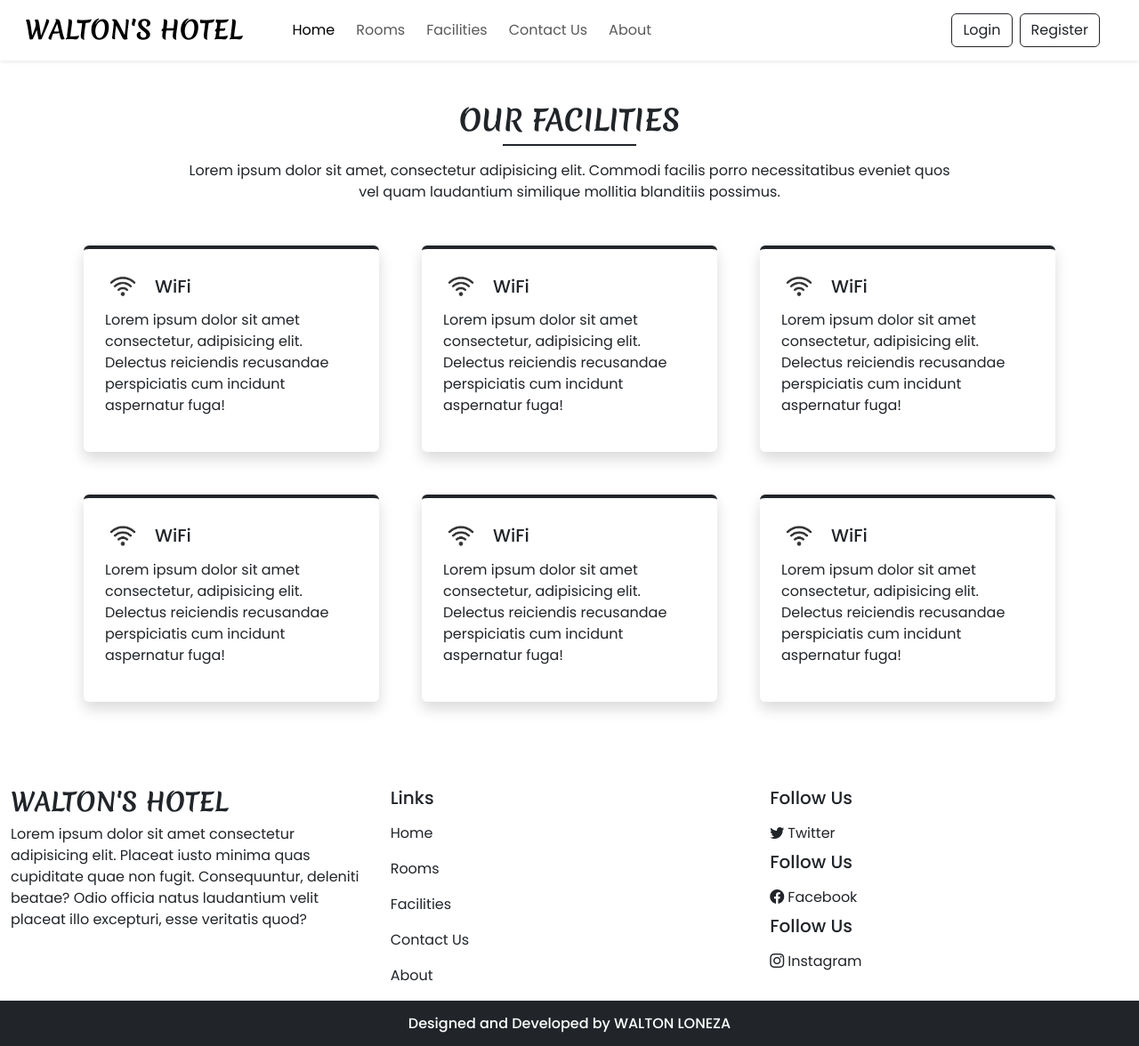
After one commit to walts731/HOTEL, a PHP site: page /facilities.php in a window 1280 px wide. The commit adds this page. Shown: the whole page at 89% size. Run offline with PHP 8.4, Linux system fonts and the light colour scheme.

Commit message:
facilities

```diff
--- a/css/common.css
+++ b/css/common.css
@@ -1,3 +1,8 @@
+:root {
+    --teal: #2ec1ac;
+    --teal_hover:
+}
+
 *{
     font-family: "Poppins", sans-serif;
     font-weight: 400;
@@ -23,11 +28,17 @@ input[type=number] {
 }
 
 .custom-bg{
-    background-color: #2ec1ac;
-    border: 1px solid #2ec1ac;
+    background-color: var(--teal);
+    border: 1px solid var(--teal);
 }
 
 .custom-bg:hover{
-    background-color: #279e8c;
-    border-color: #2ec1ac;
+    background-color: var(--teal_hover);
+    border-color: var(--teal_hover);
 }
+
+.h-line{
+    width: 150px;
+    margin: 0 auto;
+    height: 1.7px;
+}
--- /dev/null
+++ b/facilities.php
@@ -0,0 +1,110 @@
+<!DOCTYPE html>
+<html lang="en">
+<head>
+    <meta charset="UTF-8">
+    <meta name="viewport" content="width=device-width, initial-scale=1.0">
+    <title>Walton's Hotel - FACILITIES</title>
+    <?php require('inc/links.php'); ?>
+    <link rel="stylesheet" href="https://cdn.jsdelivr.net/npm/swiper@11/swiper-bundle.min.css"/>
+    <style>
+        .availability-form{
+            margin-top: -50px;
+            z-index: 2;
+            position: relative;
+        }
+
+        @media screen and (max-width: 575px){
+            .availability-form{
+            margin-top: 0px;
+            padding: 0 35px;
+            }
+        }
+
+        .pop:hover{
+            border-top-color: var(--teal) !important;
+            transform: scale(1.03);
+            transition: all 0.3s;
+        }
+    </style>
+</head>
+<body>
+    <?php require('inc/header.php'); ?>
+
+    <div class="my-5 px-4">
+        <h2 class="fw-bold h-font text-center">OUR FACILITIES</h2>
+        <div class="h-line bg-dark"></div>
+        <p class="text-center mt-3">
+            Lorem ipsum dolor sit amet, consectetur adipisicing elit.
+            Commodi facilis porro necessitatibus eveniet quos <br> vel quam laudantium similique mollitia blanditiis possimus.
+        </p>
+    </div>
+
+    <div class="container">
+        <div class="row">
+            <div class="col-lg-4 col-md-6 mb-5 px-4">
+                <div class="bg-white rounded shadow p-4 border-top border-4 border-dark pop">
+                <div class="d-flex align-items-center mb-2">
+                    <img src="images/features/wifi.png" width="40px">
+                    <h5 class="m-0 ms-3">WiFi</h5>
+                </div>
+                    <p>Lorem ipsum dolor sit amet consectetur, adipisicing elit. Delectus reiciendis recusandae perspiciatis cum incidunt aspernatur fuga!</p>
+                </div>
+            </div>
+
+            <div class="col-lg-4 col-md-6 mb-5 px-4">
+                <div class="bg-white rounded shadow p-4 border-top border-4 border-dark pop">
+                <div class="d-flex align-items-center mb-2">
+                    <img src="images/features/wifi.png" width="40px">
+                    <h5 class="m-0 ms-3">WiFi</h5>
+                </div>
+                    <p>Lorem ipsum dolor sit amet consectetur, adipisicing elit. Delectus reiciendis recusandae perspiciatis cum incidunt aspernatur fuga!</p>
+                </div>
+            </div>
+
+            <div class="col-lg-4 col-md-6 mb-5 px-4">
+                <div class="bg-white rounded shadow p-4 border-top border-4 border-dark pop">
+                <div class="d-flex align-items-center mb-2">
+                    <img src="images/features/wifi.png" width="40px">
+                    <h5 class="m-0 ms-3">WiFi</h5>
+                </div>
+                    <p>Lorem ipsum dolor sit amet consectetur, adipisicing elit. Delectus reiciendis recusandae perspiciatis cum incidunt aspernatur fuga!</p>
+                </div>
+            </div>
+
+            <div class="col-lg-4 col-md-6 mb-5 px-4">
+                <div class="bg-white rounded shadow p-4 border-top border-4 border-dark pop">
+                <div class="d-flex align-items-center mb-2">
+                    <img src="images/features/wifi.png" width="40px">
+                    <h5 class="m-0 ms-3">WiFi</h5>
+                </div>
+                    <p>Lorem ipsum dolor sit amet consectetur, adipisicing elit. Delectus reiciendis recusandae perspiciatis cum incidunt aspernatur fuga!</p>
+                </div>
+            </div>
+
+            <div class="col-lg-4 col-md-6 mb-5 px-4">
+                <div class="bg-white rounded shadow p-4 border-top border-4 border-dark pop">
+                <div class="d-flex align-items-center mb-2">
+                    <img src="images/features/wifi.png" width="40px">
+                    <h5 class="m-0 ms-3">WiFi</h5>
+                </div>
+                    <p>Lorem ipsum dolor sit amet consectetur, adipisicing elit. Delectus reiciendis recusandae perspiciatis cum incidunt aspernatur fuga!</p>
+                </div>
+            </div>
+
+            <div class="col-lg-4 col-md-6 mb-5 px-4">
+                <div class="bg-white rounded shadow p-4 border-top border-4 border-dark pop">
+                <div class="d-flex align-items-center mb-2">
+                    <img src="images/features/wifi.png" width="40px">
+                    <h5 class="m-0 ms-3">WiFi</h5>
+                </div>
+                    <p>Lorem ipsum dolor sit amet consectetur, adipisicing elit. Delectus reiciendis recusandae perspiciatis cum incidunt aspernatur fuga!</p>
+                </div>
+            </div>
+        </div>
+    </div>
+
+    <?php require('inc/footer.php'); ?>
+
+
+</body>
+</html>
--- /dev/null
+++ b/inc/footer.php
@@ -0,0 +1,31 @@
+<!-- Footer  -->
+<div class="container-fluid bg-white mt-5">
+        <div class="row">
+            <div class="col-lg-4 p4">
+                <h3 class="h-font fw-bold fs-3 mb-2">WALTON'S HOTEL</h3>
+                <p>Lorem ipsum dolor sit amet consectetur adipisicing elit.
+                    Placeat iusto minima quas cupiditate quae non fugit.
+                    Consequuntur, deleniti beatae? Odio officia natus laudantium velit placeat illo excepturi, esse veritatis quod?</p>
+            </div>
+            <div class="col-lg-4 p4">
+                <h5 class="mb-3">Links</h5>
+                <a href="#" class="d-inline-block mb-3 text-dark text-decoration-none">Home</a><br>
+                <a href="#" class="d-inline-block mb-3 text-dark text-decoration-none">Rooms</a><br>
+                <a href="#" class="d-inline-block mb-3 text-dark text-decoration-none">Facilities</a><br>
+                <a href="#" class="d-inline-block mb-3 text-dark text-decoration-none">Contact Us</a><br>
+                <a href="#" class="d-inline-block mb-3 text-dark text-decoration-none">About</a>
+            </div>
+            <div class="col-lg-4 p4">
+                <h5 class="mb-3">Follow Us</h5>
+                <a href="#" class="d-inline-block text-dark text-decoration none mb-2 text-decoration-none"><i class="bi bi-twitter me-1"></i>Twitter</a><br>
+                <h5 class="mb-3">Follow Us</h5>
+                <a href="#" class="d-inline-block text-dark text-decoration none mb-2 text-decoration-none"><i class="bi bi-facebook me-1"></i>Facebook</a><br>
+                <h5 class="mb-3">Follow Us</h5>
+                <a href="#" class="d-inline-block text-dark text-decoration none text-decoration-none mb-2"><i class="bi bi-instagram me-1"></i>Instagram</a><br>
+            </div>
+        </div>
+    </div>
+
+    <h6 class="text-center bg-dark text-white p-3 m-0">Designed and Developed by WALTON LONEZA</h6>
+
+    <script src="https://cdn.jsdelivr.net/npm/bootstrap@5.3.2/dist/js/bootstrap.bundle.min.js" integrity="sha384-C6RzsynM9kWDrMNeT87bh95OGNyZPhcTNXj1NW7RuBCsyN/o0jlpcV8Qyq46cDfL" crossorigin="anonymous"></script>
--- a/inc/header.php
+++ b/inc/header.php
@@ -7,13 +7,13 @@
         <div class="collapse navbar-collapse" id="navbarSupportedContent">
         <ul class="navbar-nav me-auto mb-2 mb-lg-0">
             <li class="nav-item">
-            <a class="nav-link active me-2" aria-current="page" href="#">Home</a>
+            <a class="nav-link active me-2" aria-current="page" href="index.php">Home</a>
             </li>
             <li class="nav-item">
             <a class="nav-link me-2" href="#">Rooms</a>
             </li>
             <li class="nav-item">
-            <a class="nav-link me-2" href="#">Facilities</a>
+            <a class="nav-link me-2" href="facilities.php">Facilities</a>
             </li>
             <li class="nav-item">
             <a class="nav-link me-2" href="#">Contact Us</a>
--- /dev/null
+++ b/inc/links.php
@@ -0,0 +1,6 @@
+<link href="https://cdn.jsdelivr.net/npm/bootstrap@5.3.2/dist/css/bootstrap.min.css" rel="stylesheet" integrity="sha384-T3c6CoIi6uLrA9TneNEoa7RxnatzjcDSCmG1MXxSR1GAsXEV/Dwwykc2MPK8M2HN" crossorigin="anonymous">
+    <link rel="preconnect" href="https://fonts.googleapis.com">
+    <link rel="preconnect" href="https://fonts.gstatic.com" crossorigin>
+    <link href="https://fonts.googleapis.com/css2?family=Merienda:wght@300..900&family=Poppins:ital,wght@0,100;0,200;0,300;0,400;0,500;0,600;0,700;0,800;0,900;1,100;1,200;1,300;1,400;1,500;1,600;1,700;1,800;1,900&display=swap" rel="stylesheet">
+    <link rel="stylesheet" href="https://cdn.jsdelivr.net/npm/bootstrap-icons@1.11.3/font/bootstrap-icons.min.css">
+    <link rel="stylesheet" href="css/common.css">
```
Also changed, not shown: index.php (+4 -38 lines).
